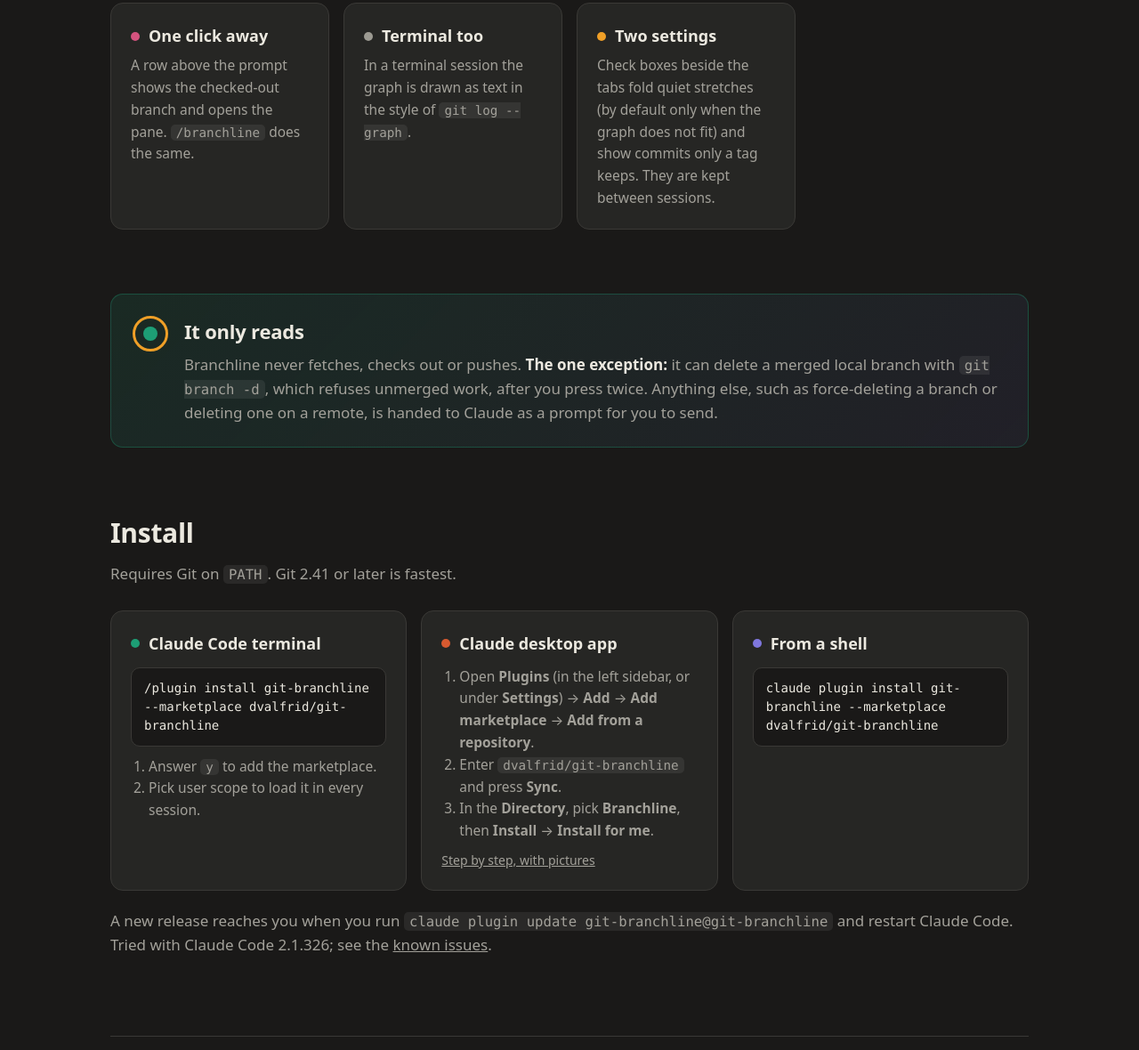
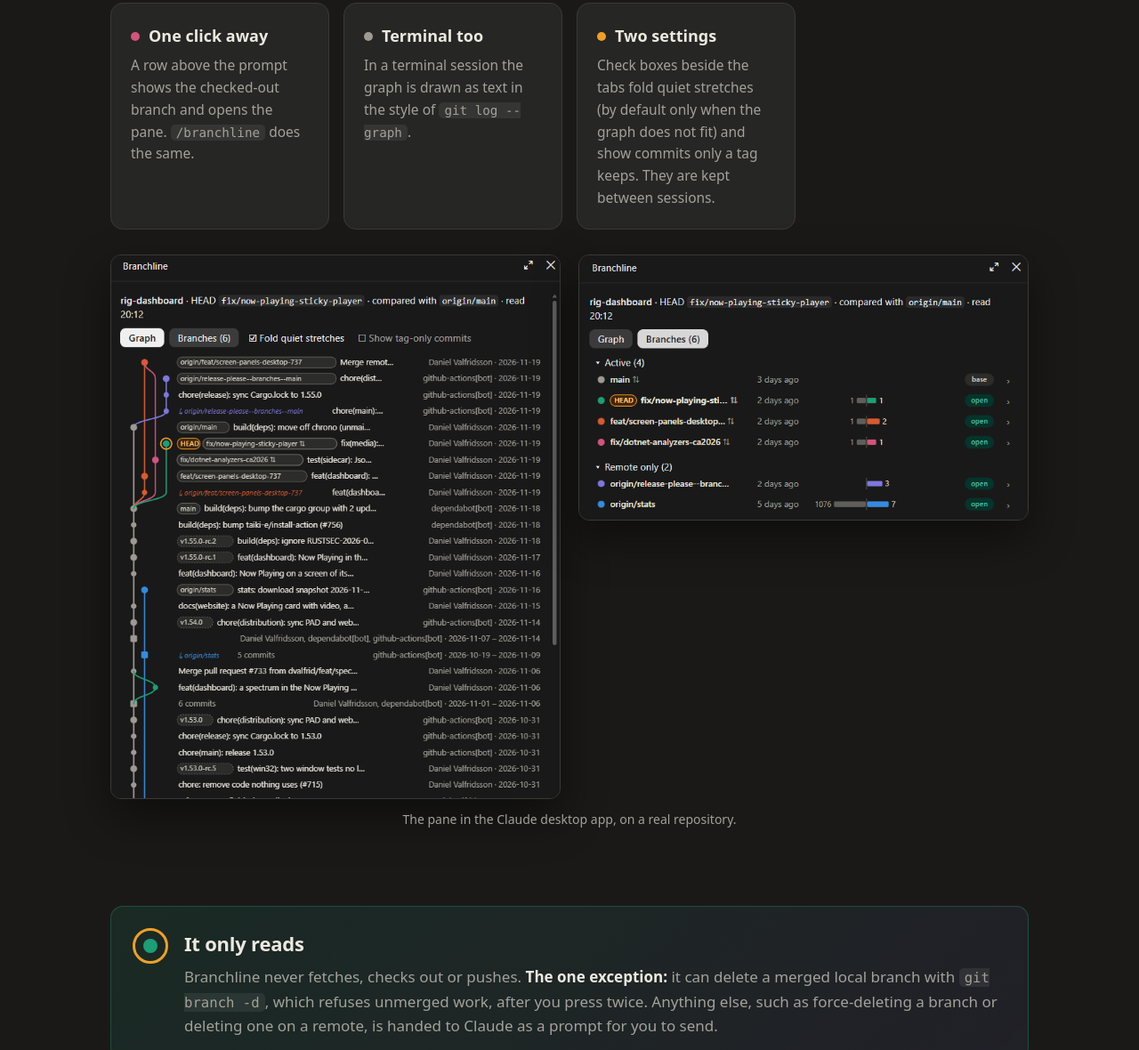
Before and after one commit to dvalfrid/git-branchline, a plain HTML site: page docs/index.html in a window 1280 px wide. Shown: the part 1861-3041 px from the top of the page at 89% size. Drawn offline with Linux system fonts and the light colour scheme.

Commit message:
Show real screenshots of the pane in the README and on the website
Co-Authored-By: Claude Opus 5.5 <noreply@anthropic.com>

```diff
--- a/docs/index.html
+++ b/docs/index.html
@@ -44,6 +44,8 @@ button.copy:hover{background:#fff}
 .window .bar i{width:11px;height:11px;border-radius:50%;background:#4a4945}
 .window img{display:block;width:100%;height:auto}
 .caption{color:var(--dim);font-size:14px;text-align:center;margin-top:12px}
+.shots{display:grid;grid-template-columns:repeat(auto-fit,minmax(300px,1fr));gap:20px;align-items:start;margin-top:28px}
+.shots img{display:block;width:100%;height:auto;border:1px solid var(--line);border-radius:12px;box-shadow:0 20px 50px #0007}
 section{padding:72px 0 0}
 h2{font-size:30px;margin:0 0 8px;letter-spacing:-.01em}
 .sub{color:var(--dim);margin:0 0 28px}
@@ -112,6 +114,11 @@ footer a{color:var(--dim)}
       <div class="card" style="--c:#9c9a92"><h3>Terminal too</h3><p>In a terminal session the graph is drawn as text in the style of <code>git log --graph</code>.</p></div>
       <div class="card" style="--c:var(--amber)"><h3>Two settings</h3><p>Check boxes beside the tabs fold quiet stretches (by default only when the graph does not fit) and show commits only a tag keeps. They are kept between sessions.</p></div>
     </div>
+    <div class="shots">
+      <img src="screenshot-graph.png" width="703" height="851" loading="lazy" alt="The Branchline pane in the Claude desktop app: the Graph tab of a repository with several branches, release tags and folded stretches">
+      <img src="screenshot-branches.png" width="709" height="418" loading="lazy" alt="The Branches tab: active branches with HEAD marked, how far each is behind and ahead of main, and branches that are only on the remote">
+    </div>
+    <p class="caption">The pane in the Claude desktop app, on a real repository.</p>
   </section>
 
   <section>
@@ -139,7 +146,7 @@ footer a{color:var(--dim)}
         <pre>claude plugin install git-branchline --marketplace dvalfrid/git-branchline</pre>
       </div>
     </div>
-    <p class="sub" style="margin-top:20px">A new release reaches you when you run <code>claude plugin update git-branchline@git-branchline</code> and restart Claude Code. Tried with Claude Code 2.1.326; see the <a href="https://github.com/dvalfrid/git-branchline#known-issues">known issues</a>.</p>
+    <p class="sub" style="margin-top:20px">A new release reaches you when you run <code>claude plugin update git-branchline@git-branchline</code> and restart Claude Code. Needs Claude Code 2.1.326 or later; see the <a href="https://github.com/dvalfrid/git-branchline#known-issues">known issues</a>.</p>
   </section>
 
   <footer>
```
Also changed, not shown: docs/screenshot-branches.png (added), docs/screenshot-graph.png (added), 2 other files.
